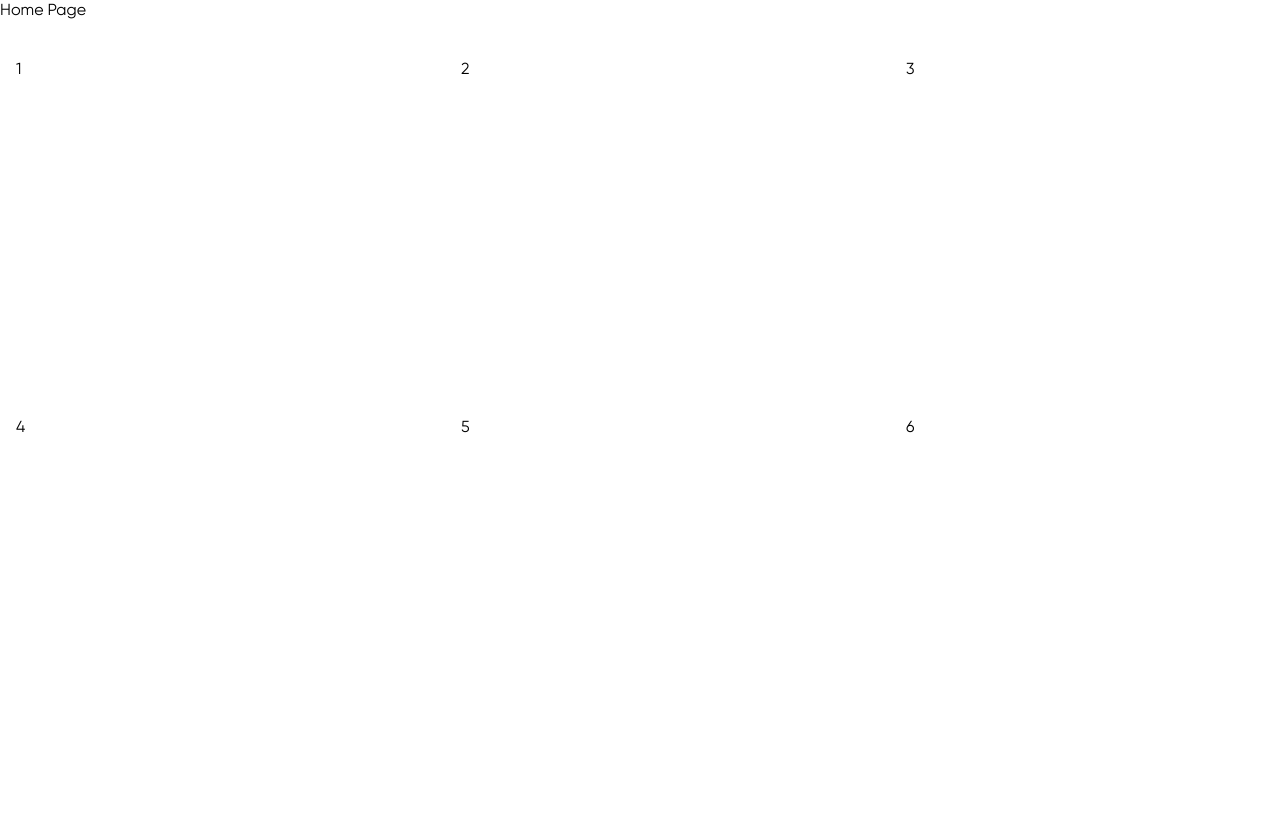
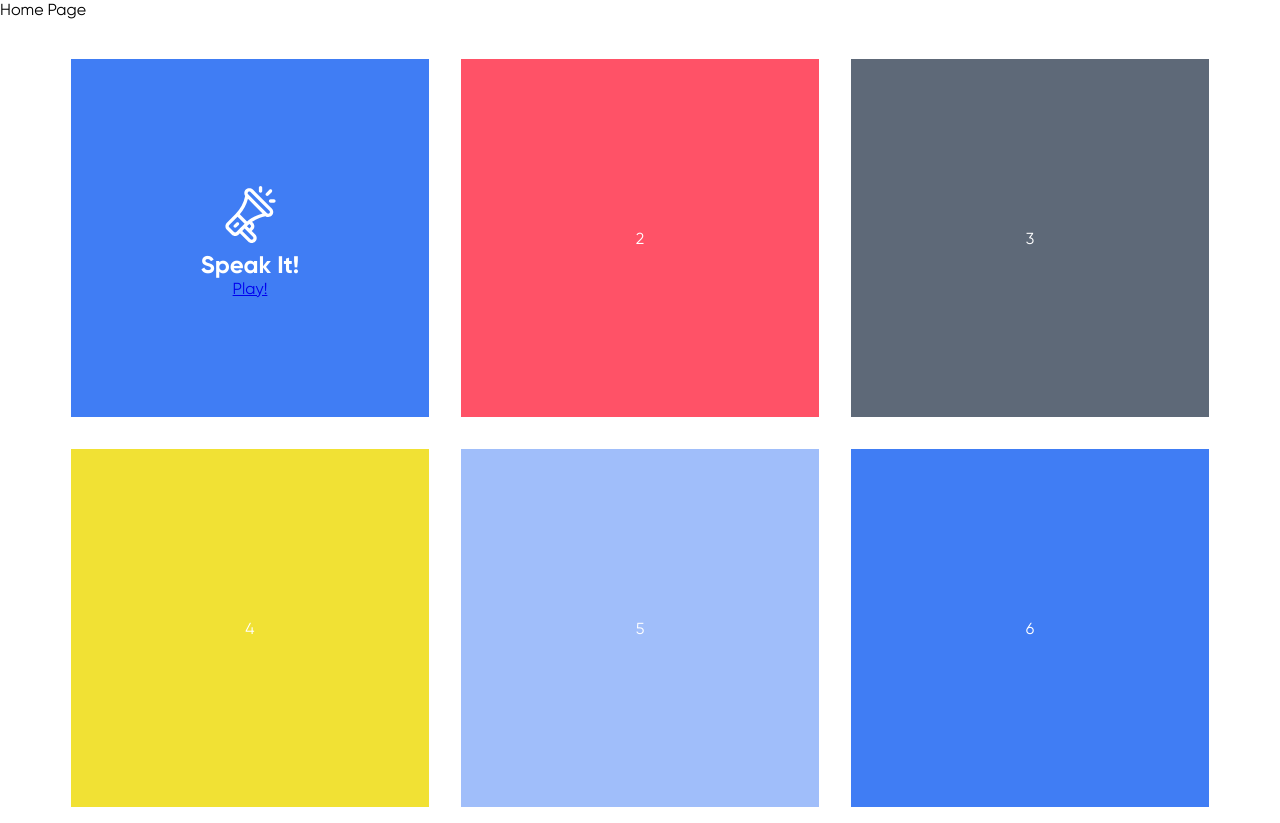
Before and after one commit to denitrip/RSlang, a Vue app: page / in a window 1280 px wide. Built offline with nearby package versions, Linux system fonts and the light colour scheme.

Commit message:
RS-10 feat(miniGamesPage): add cards

```diff
--- a/src/views/MiniGamesPage.vue
+++ b/src/views/MiniGamesPage.vue
@@ -1,30 +1,85 @@
 <template>
   <div class="mini-games">
-    <div class="mini-games__card">1</div>
-    <div class="mini-games__card">2</div>
-    <div class="mini-games__card">3</div>
-    <div class="mini-games__card">4</div>
-    <div class="mini-games__card">5</div>
-    <div class="mini-games__card">6</div>
+    <div class="mini-games__card mini-games__card_speak-it">
+      <IconBase width="57px" height="71px">
+        <IconMegaphone />
+      </IconBase>
+      <h2>Speak It!</h2>
+      <router-link to="/english-puzzle">Play!</router-link>
+    </div>
+    <div class="mini-games__card mini-games__card_puzzle">2</div>
+    <div class="mini-games__card mini-games__card_savannah">3</div>
+    <div class="mini-games__card mini-games__card_audiocall">4</div>
+    <div class="mini-games__card mini-games__card_sprint">5</div>
+    <div class="mini-games__card mini-games__card_my-game">6</div>
   </div>
 </template>
 
 <script>
-export default {};
+import IconBase from '@/components/IconBase.vue';
+import IconMegaphone from '@/components/icons/IconMegaphone.vue';
+// import IconPuzzle from '@/components/icons/IconPuzzle.vue';
+// import IconSavannah from '@/components/icons/IconSavannah.vue';
+// import IconVideoCall from '@/components/icons/IconVideoCall.vue';
+// import IconRunning from '@/components/icons/IconRunning.vue';
+// import IconPoker from '@/components/icons/IconPoker.vue';
+
+export default {
+  name: 'MiniGamesPage',
+  components: {
+    IconBase,
+    IconMegaphone,
+    // IconPuzzle,
+    // IconSavannah,
+    // IconVideoCall,
+    // IconRunning,
+    // IconPoker,
+  },
+};
 </script>
 
 <style lang="scss" scoped>
 .mini-games {
   display: flex;
   flex-wrap: wrap;
-  justify-content: space-between;
+  justify-content: center;
   width: 100%;
   height: 100%;
-  padding: 40px 16px;
+  padding-top: 24px;
 }
 
 .mini-games__card {
+  display: flex;
+  flex-direction: column;
+  align-items: center;
+  justify-content: center;
   width: 358px;
   height: 358px;
+  margin: 16px;
+  color: $color-white;
+
+  &_speak-it {
+    background-color: $color-dodger-blue;
+  }
+
+  &_puzzle {
+    background-color: $color-wild-watermelon;
+  }
+
+  &_savannah {
+    background-color: $color-shuttle-gray;
+  }
+
+  &_audiocall {
+    background-color: $color-golden-dream;
+  }
+
+  &_sprint {
+    background-color: $color-malibu;
+  }
+
+  &_my-game {
+    background-color: $color-dodger-blue;
+  }
 }
 </style>
```
